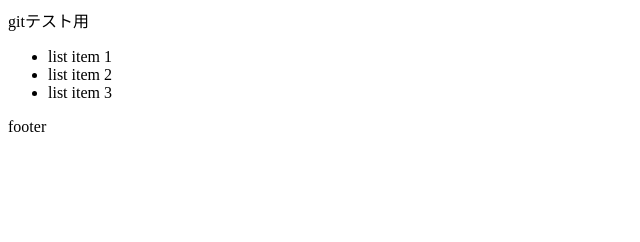
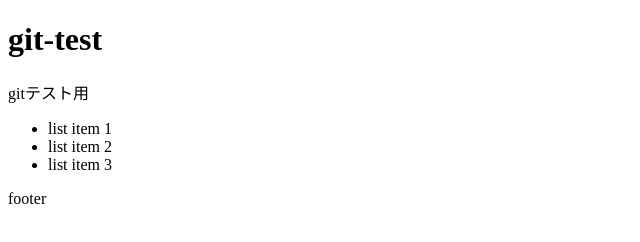
Before and after one commit to 5ma/git-test, a plain HTML site: page index.html in a window 1280 px wide. Shown: the whole page, without its empty margins (0-640 px from the left). Drawn offline with Linux system fonts and the light colour scheme.

Commit message:
header追加

```diff
--- a/index.html
+++ b/index.html
@@ -6,12 +6,17 @@
   <title>Document</title>
 </head>
 <body>
+  <header>
+    <h1>git-test</h1>
+  </header>
+  <main>
     <div>gitテスト用</div>
     <ul>
       <li>list item 1</li>
       <li>list item 2</li>
       <li>list item 3</li>
     </ul>
+  </main>
   <footer>
     footer
   </footer>
```
Lines whose indentation alone changed are shown as unchanged.
